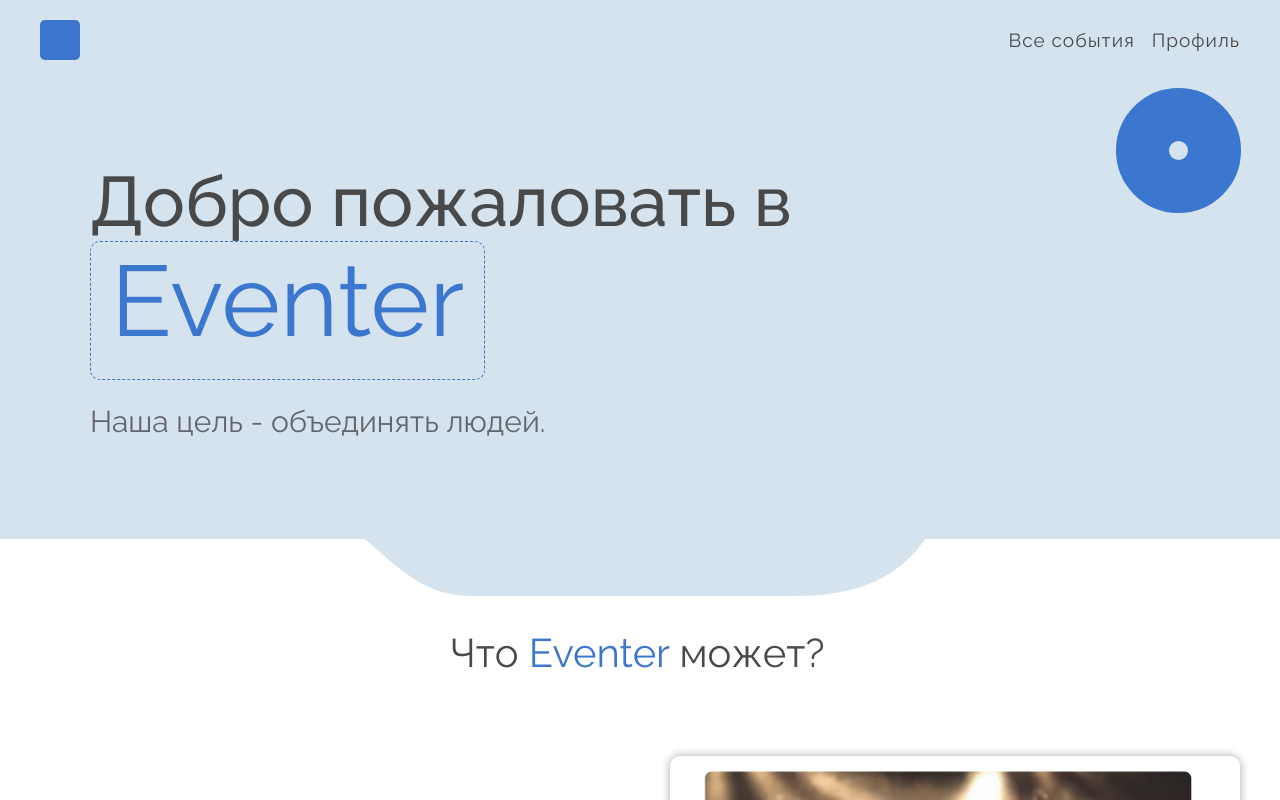
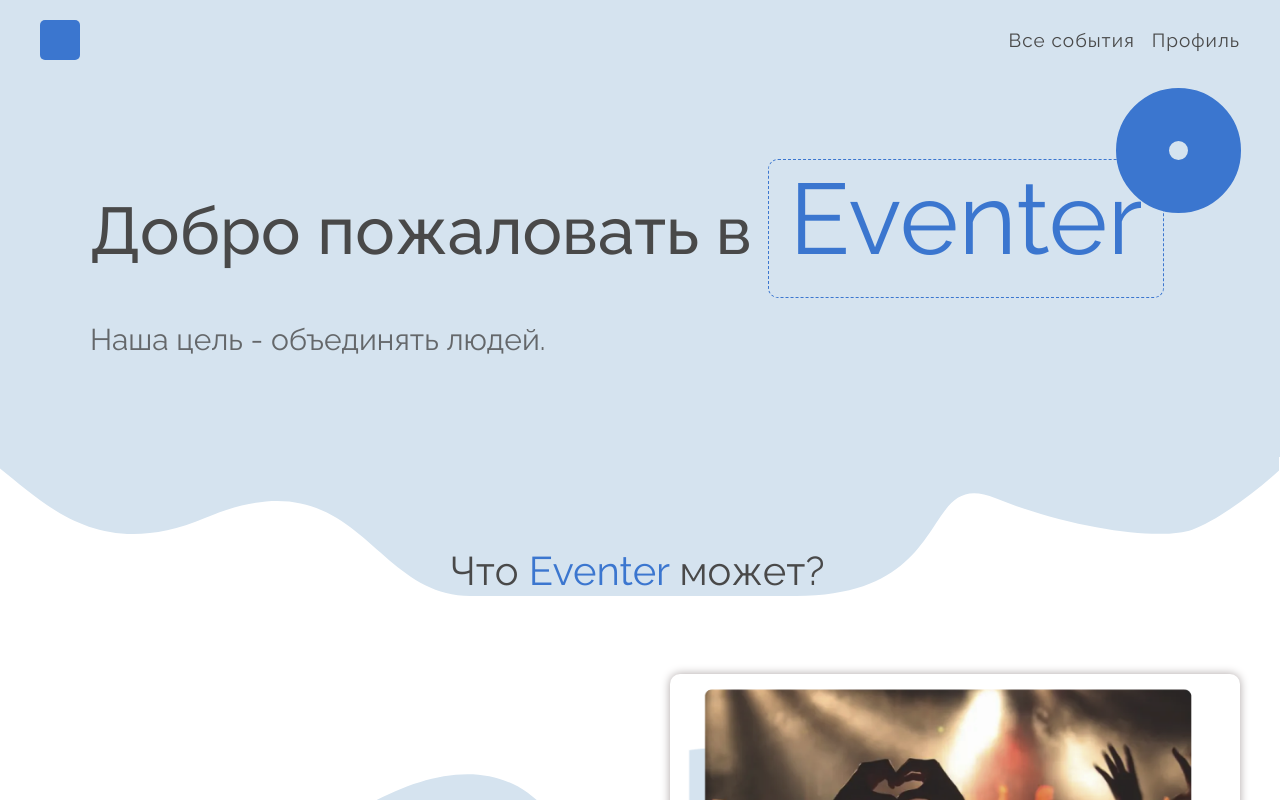
Before and after one commit to simon-Cat/eventer-frontend, a Vue app: page / in a window 1280 px wide. Shown: the top 800 px of the page. Built offline with nearby package versions, Linux system fonts and the light colour scheme.

Commit message:
change font-size value

```diff
--- a/src/components/Hero.vue
+++ b/src/components/Hero.vue
@@ -23,7 +23,7 @@ export default {}
 }
 
 .title {
-  font-size: var(--text-size-70);
+  font-size: var(--text-size-66);
   font-weight: var(--medium-font-weigth);
   max-width: 1100px;
   margin: 0 auto 45px;
```
